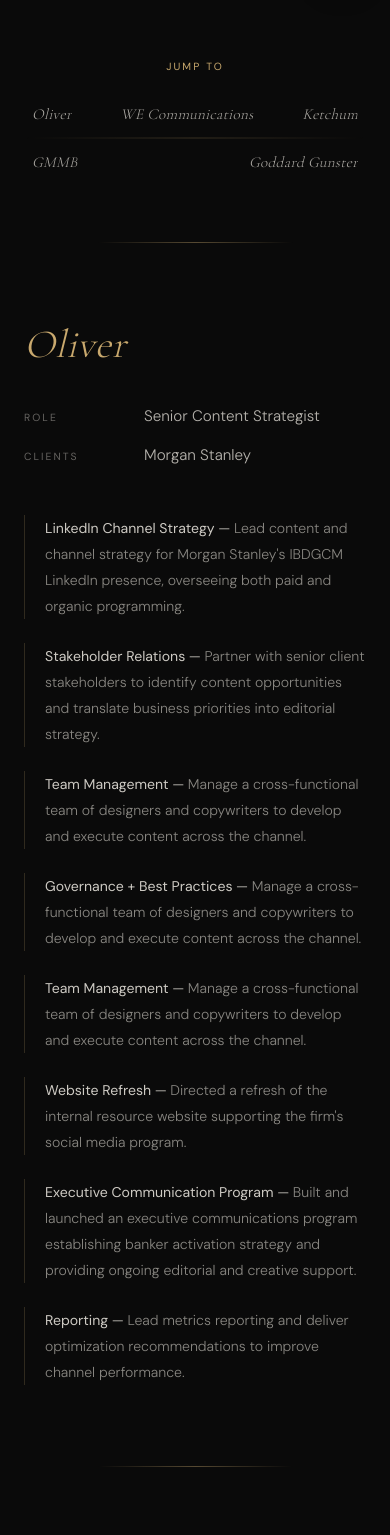
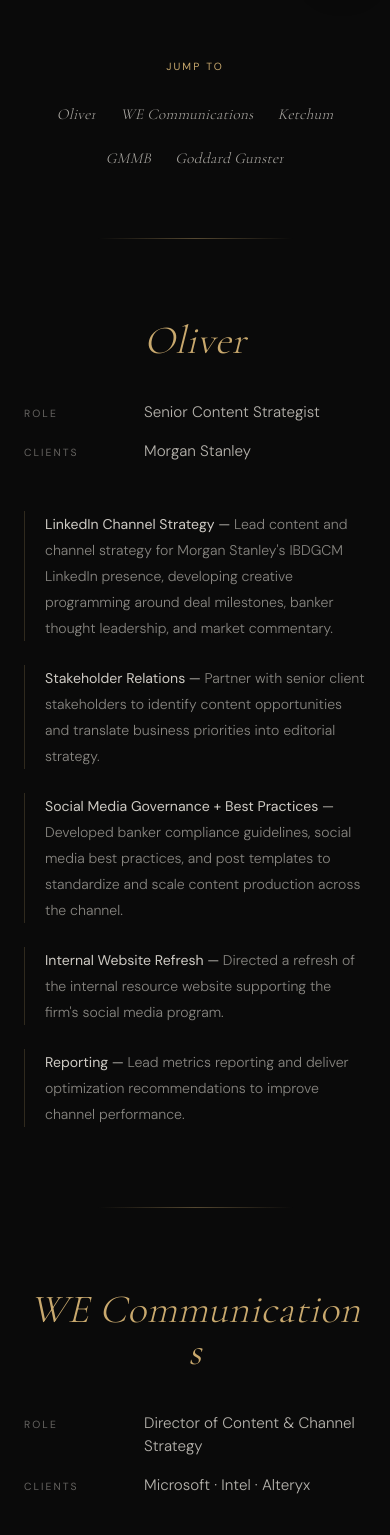
Before and after one commit to garrettswink/refresh-tests, a Next.js app: page /experience in a window 390 px wide. Shown: the part 833-2368 px from the top of the page. Built offline with nearby package versions, Linux system fonts and the light colour scheme.

Commit message:
hero fix, overview updates, agency experience updates

```diff
--- a/app/experience/page.tsx
+++ b/app/experience/page.tsx
@@ -15,33 +15,21 @@
     highlights: [
       {
         label: "LinkedIn Channel Strategy",
-        body: "Lead content and channel strategy for Morgan Stanley's IBDGCM LinkedIn presence, overseeing both paid and organic programming.",
+        body: "Lead content and channel strategy for Morgan Stanley's IBDGCM LinkedIn presence, developing creative programming around deal milestones, banker thought leadership, and market commentary.",
       },
       {
         label: "Stakeholder Relations",
         body: "Partner with senior client stakeholders to identify content opportunities and translate business priorities into editorial strategy.",
       },
       {
-        label: "Team Management",
-        body: "Manage a cross-functional team of designers and copywriters to develop and execute content across the channel.",
+        label: "Social Media Governance + Best Practices",
+        body: "Developed banker compliance guidelines, social media best practices, and post templates to standardize and scale content production across the channel.",
       },
       {
-        label: "Governance + Best Practices",
-        body: "Manage a cross-functional team of designers and copywriters to develop and execute content across the channel.",
-      },
-      {
-        label: "Team Management",
-        body: "Manage a cross-functional team of designers and copywriters to develop and execute content across the channel.",
-      },
-      {
-        label: "Website Refresh",
+        label: "Internal Website Refresh",
         body: "Directed a refresh of the internal resource website supporting the firm's social media program.",
       },
       {
-        label: "Executive Communication Program",
-        body: "Built and launched an executive communications program establishing banker activation strategy and providing ongoing editorial and creative support.",
-      },
-         {
         label: "Reporting",
         body: "Lead metrics reporting and deliver optimization recommendations to improve channel performance.",
       },
--- a/components/AgencyEntry.tsx
+++ b/components/AgencyEntry.tsx
@@ -130,7 +130,7 @@
       {/* Agency name — large italic display with letter-by-letter gold sweep.
           Reduced-motion users get an instant gold name, no animation. */}
       <h3
-        className="font-cormorant italic font-light leading-[1.05] tracking-[0.01em] mb-10 md:mb-12 motion-reduce:text-[#c9a96e]"
+        className="font-cormorant italic font-light leading-[1.05] tracking-[0.01em] mb-10 md:mb-12 motion-reduce:text-[#c9a96e] text-center md:text-left"
         style={{ fontSize: "clamp(2.5rem, 7vw, 5.5rem)" }}
         aria-label={agency.name}
       >
--- a/components/AgencyNav.tsx
+++ b/components/AgencyNav.tsx
@@ -33,13 +33,14 @@
         </p>
 
         <div className="relative">
-          {/* Delicate connecting line */}
+          {/* Delicate connecting line — only meaningful for the single-row
+              desktop layout; hidden on mobile where items wrap. */}
           <div
             aria-hidden="true"
-            className="pointer-events-none absolute left-0 right-0 top-1/2 -translate-y-1/2 h-px bg-linear-to-r from-transparent via-gold/25 to-transparent"
+            className="pointer-events-none absolute left-0 right-0 top-1/2 -translate-y-1/2 h-px bg-linear-to-r from-transparent via-gold/25 to-transparent hidden md:block"
           />
 
-          <ul className="relative flex flex-wrap items-center justify-between gap-y-4 gap-x-3 md:gap-x-6">
+          <ul className="relative flex flex-wrap items-center justify-center md:justify-between gap-y-3 gap-x-2 md:gap-x-6">
             {agencies.map((agency) => (
               <li key={agency.id} className="relative">
                 <a
--- a/components/HeroSection.tsx
+++ b/components/HeroSection.tsx
@@ -116,8 +116,10 @@
 
         {/* Headline group — only the headline participates in the vertical
             centering so "Digital Communications Strategy" lands on the rings'
-            horizontal axis. The sub-headline and scroll hang directly below it. */}
-        <div className="relative flex flex-col items-center">
+            horizontal axis. The sub-headline and scroll hang directly below it.
+            The negative translate compensates for the nav offset and nudges the
+            headline to sit square in the viewport's vertical center. */}
+        <div className="relative flex flex-col items-center -translate-y-8 sm:-translate-y-14">
           {/* Headline */}
           <p
             className="font-cormorant font-light italic text-[#f0ece4] text-center px-5 sm:px-8 leading-[1.1] sm:leading-[1.2] tracking-[0.02em] sm:tracking-[0.04em] flex flex-col sm:flex-row sm:flex-wrap items-center justify-center gap-y-1 sm:gap-y-0 gap-x-0 sm:gap-x-[0.3em]"
@@ -138,7 +140,7 @@
                 animation: "fadeUp 1.4s cubic-bezier(0.16, 1, 0.3, 1) 1.7s forwards",
               }}
             >
-              Story, built end to end
+              Story, written end to end
             </p>
 
             {/* Scroll indicator — sits inside the inner ring, just below the headline */}
@@ -199,7 +201,7 @@
               I've led programs for major brands across B2B, B2C, and public affairs, and I bring that same discipline to small and mid-sized businesses as an independent consultant.
               </p>
               <p className="text-[0.88rem] font-light leading-[1.85] text-[#f0ece4]/55">
-            Whatever the scale of the engagement, the approach holds: story, strategy, and technology working together to build digital experiences that perform and scale without wasting budget.
+            Whatever the scale of the engagement, the approach holds: story, strategy, and technology working together to build a complete digital experience.
 
               </p>
             </div>
```
